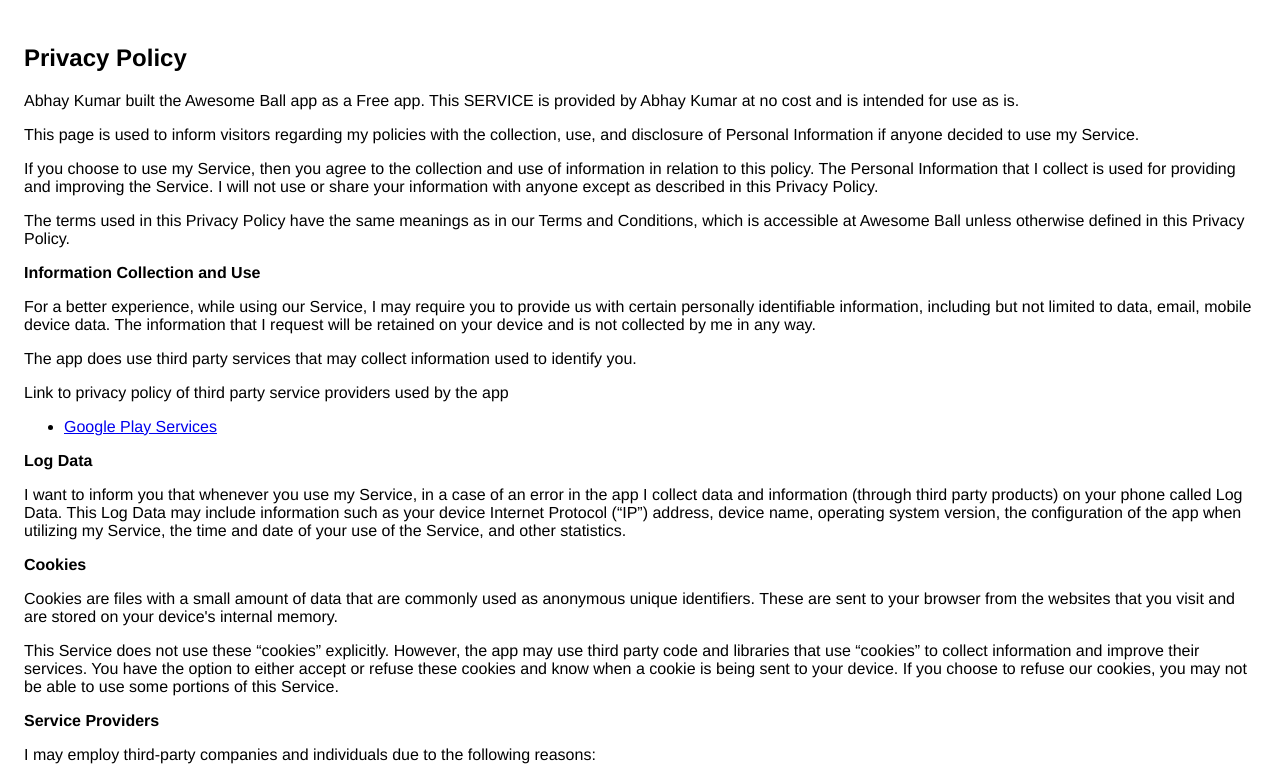
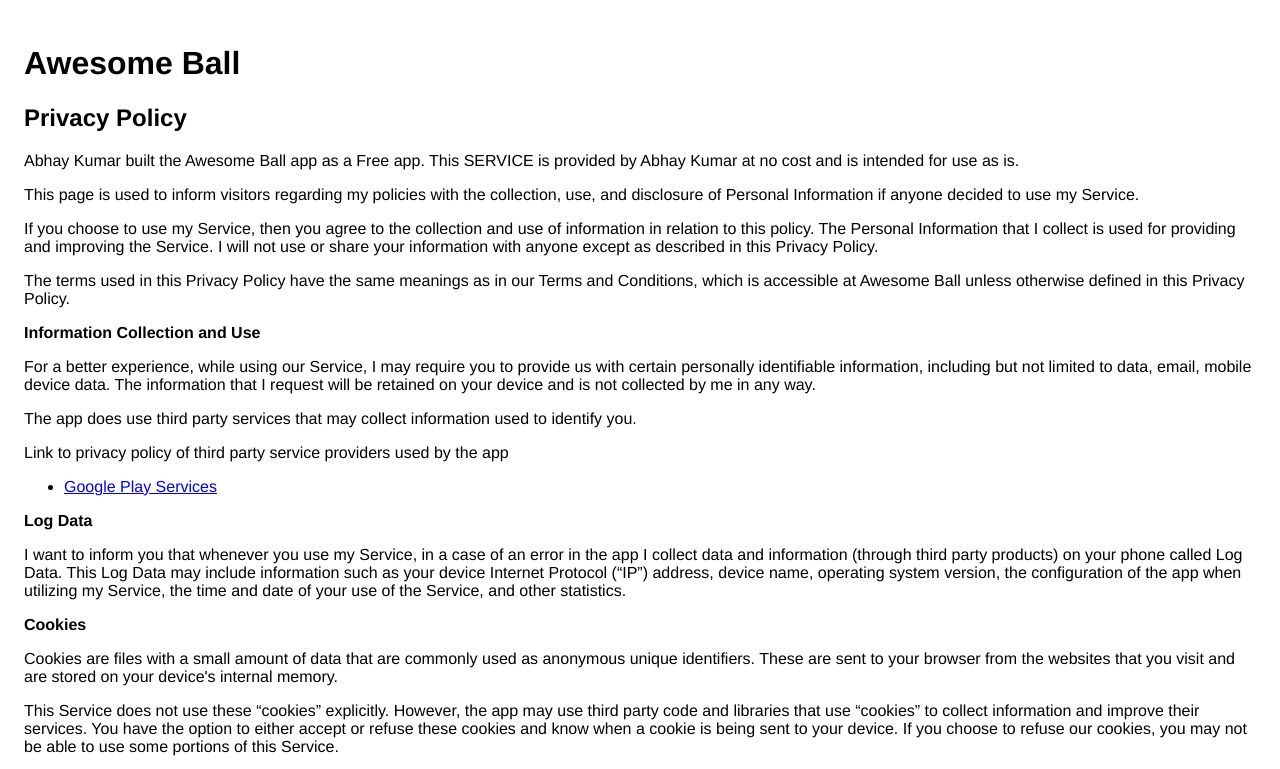
Before and after one commit to AbhayKumarr/AwesomeBall, a plain HTML site: page index.html in a window 1280 px wide. Shown: the top 769 px of the page. Drawn offline with Linux system fonts and the light colour scheme.

Commit message:
Update index.html

```diff
--- a/index.html
+++ b/index.html
@@ -7,6 +7,7 @@
       <style> body { font-family: 'Helvetica Neue', Helvetica, Arial, sans-serif; padding:1em; } </style>
     </head>
     <body>
+        <h1>Awesome Ball</h1>
     <h2>Privacy Policy</h2> <p>
                     Abhay Kumar built the Awesome Ball app as
                     a Free app. This SERVICE is provided by
```
